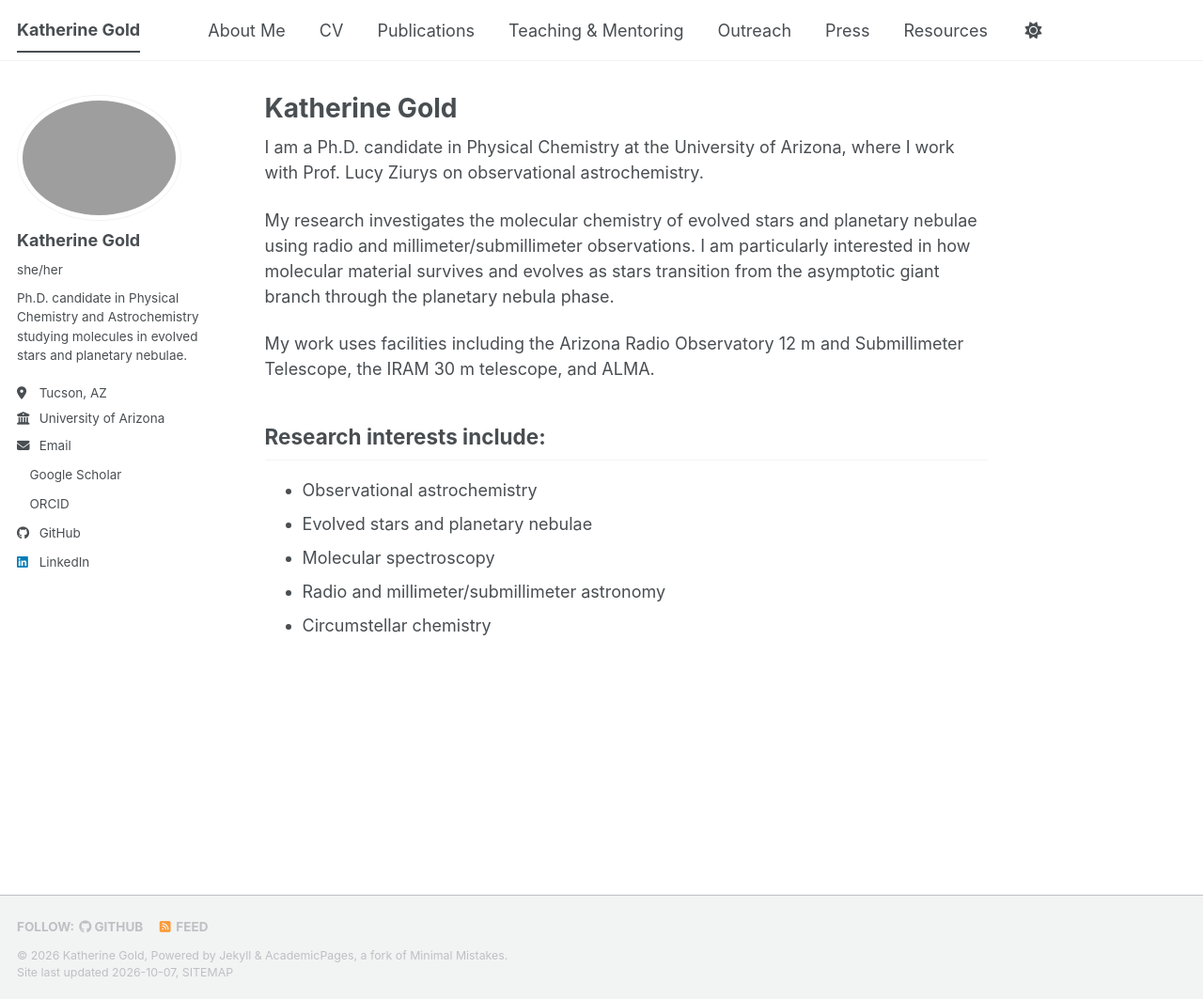
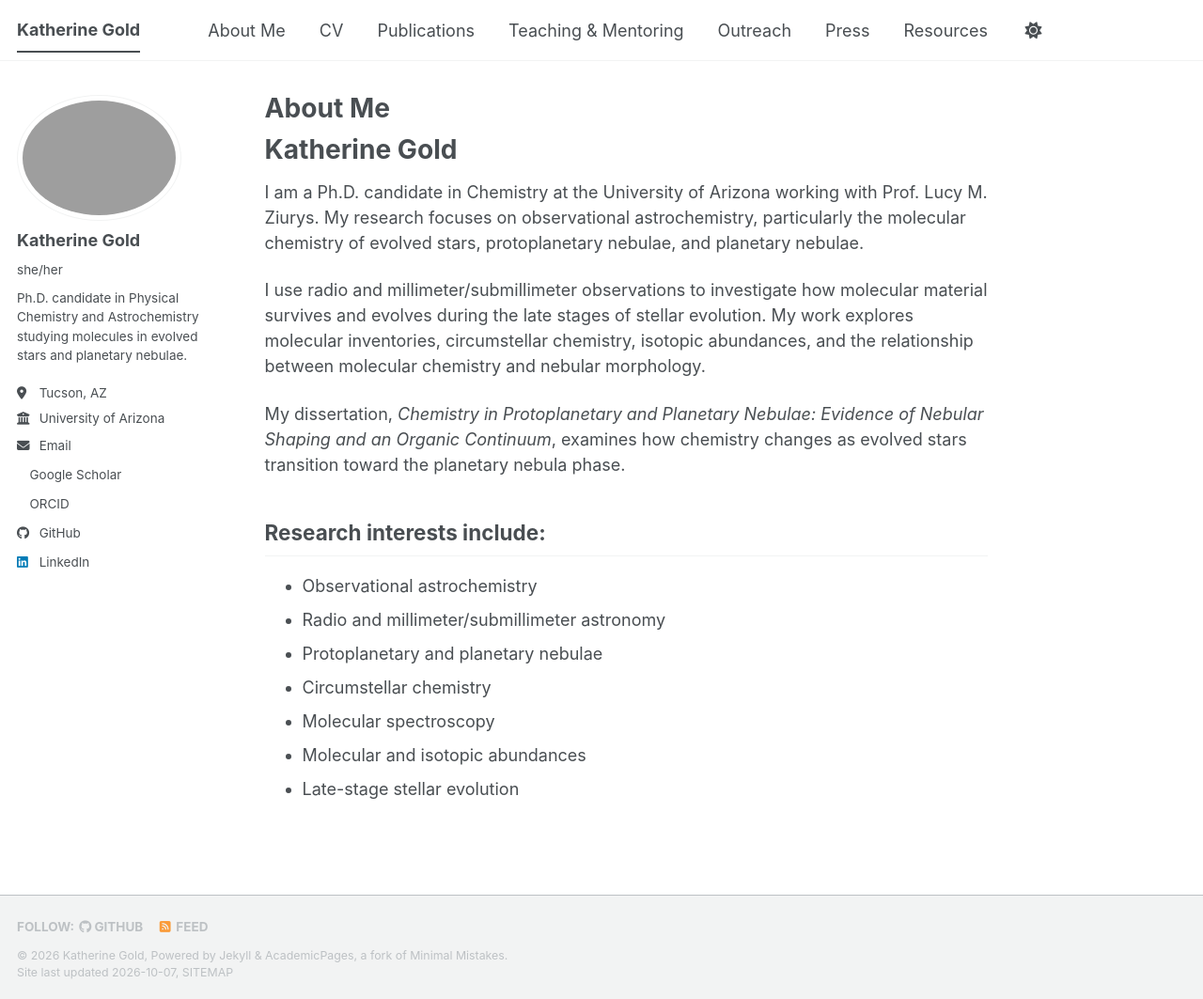
Before and after one commit to katherinegold/katherinegold.github.io, a Jekyll site: the page built from _pages/about.md, in a window 1280 px wide and 1063 px high. Shown: the whole window at 94% size. Built offline with Jekyll 4.4.1, drawn with Linux system fonts in a browser that asks for light colours; a style sheet for code colours, icons or effects is not loaded.

Commit message:
Update about.md

```diff
--- a/_pages/about.md
+++ b/_pages/about.md
@@ -1,22 +1,26 @@
 ---
 permalink: /
-title: "Katherine Gold"
+title: "About Me"
 author_profile: true
 redirect_from:
   - /about/
   - /about.html
 ---
 
-I am a Ph.D. candidate in Physical Chemistry at the University of Arizona, where I work with Prof. Lucy Ziurys on observational astrochemistry.
+# Katherine Gold
 
-My research investigates the molecular chemistry of evolved stars and planetary nebulae using radio and millimeter/submillimeter observations. I am particularly interested in how molecular material survives and evolves as stars transition from the asymptotic giant branch through the planetary nebula phase.
+I am a Ph.D. candidate in Chemistry at the University of Arizona working with Prof. Lucy M. Ziurys. My research focuses on observational astrochemistry, particularly the molecular chemistry of evolved stars, protoplanetary nebulae, and planetary nebulae.
 
-My work uses facilities including the Arizona Radio Observatory 12 m and Submillimeter Telescope, the IRAM 30 m telescope, and ALMA.
+I use radio and millimeter/submillimeter observations to investigate how molecular material survives and evolves during the late stages of stellar evolution. My work explores molecular inventories, circumstellar chemistry, isotopic abundances, and the relationship between molecular chemistry and nebular morphology.
+
+My dissertation, *Chemistry in Protoplanetary and Planetary Nebulae: Evidence of Nebular Shaping and an Organic Continuum*, examines how chemistry changes as evolved stars transition toward the planetary nebula phase.
 
 ## Research interests include:
 
 - Observational astrochemistry
-- Evolved stars and planetary nebulae
+- Radio and millimeter/submillimeter astronomy
+- Protoplanetary and planetary nebulae
+- Circumstellar chemistry
 - Molecular spectroscopy
-- Radio and millimeter/submillimeter astronomy
-- Circumstellar chemistry
+- Molecular and isotopic abundances
+- Late-stage stellar evolution
```
